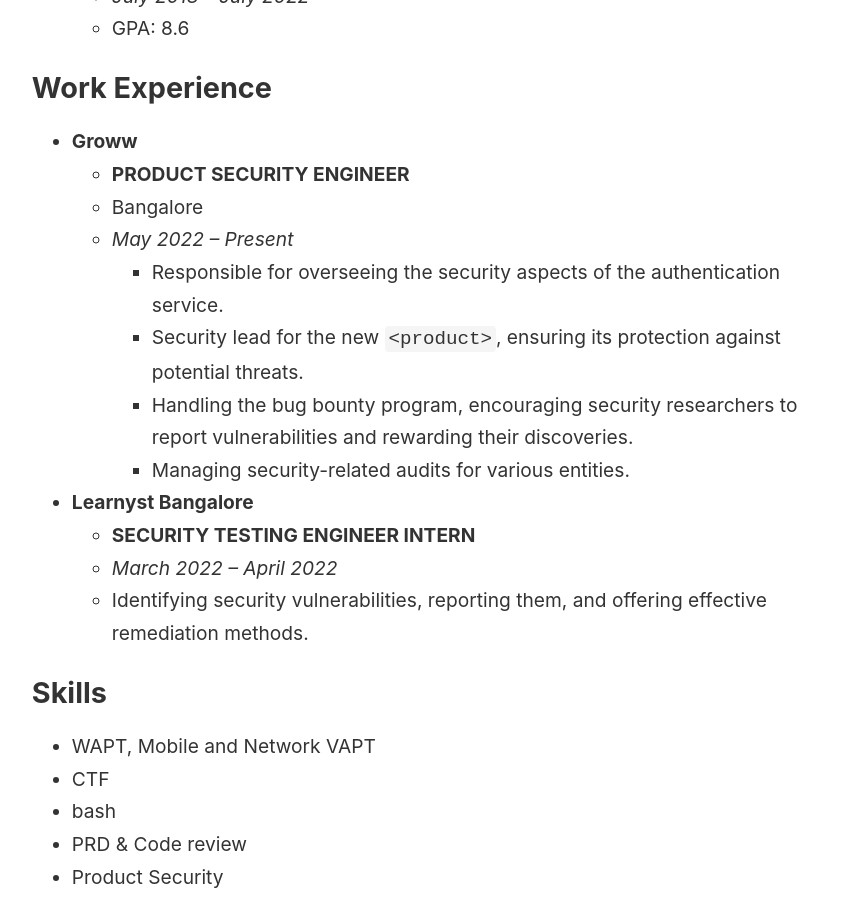
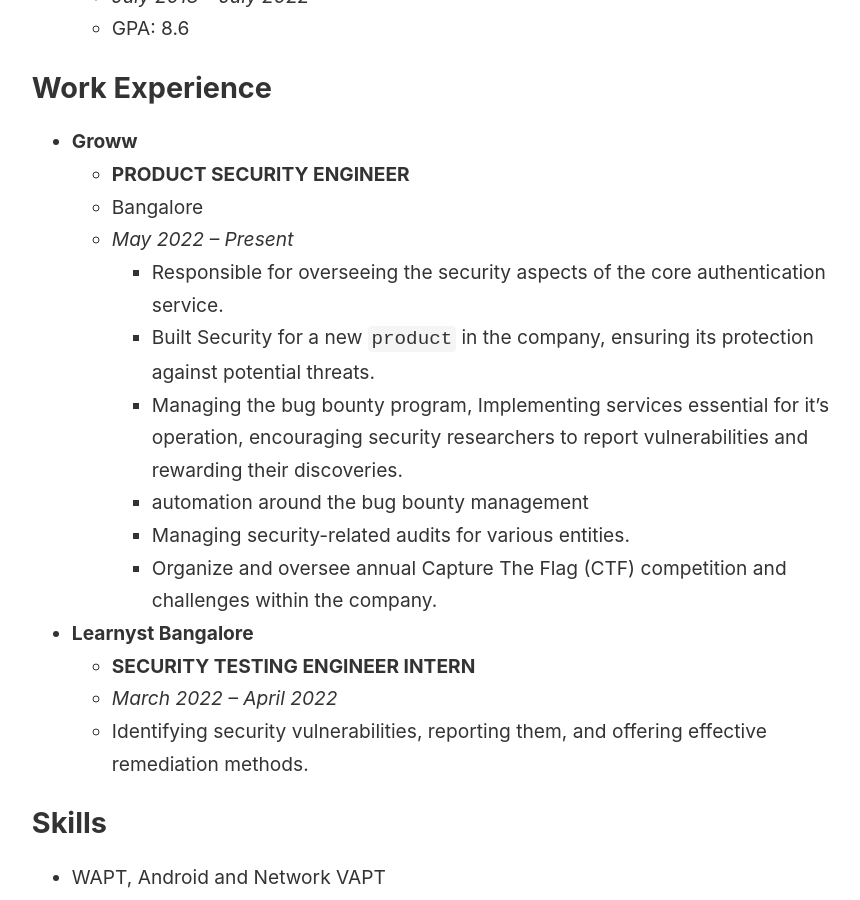
Before and after one commit to 0xPb1/test1, a Jekyll site: the page built from _notes/resume.md, in a window 1280 px wide and 900 px high, scrolled down 583 px. Shown: the whole window, without its empty margins (45-905 px from the left). Built offline with Jekyll 4.4.1, drawn with Linux system fonts in a browser that asks for light colours; some of the changed text lies outside the part shown.

Commit message:
modify the resume

```diff
--- a/_notes/resume.md
+++ b/_notes/resume.md
@@ -13,10 +13,12 @@
   - **PRODUCT SECURITY ENGINEER**
   - Bangalore
   - *May 2022 – Present*
-    - Responsible for overseeing the security aspects of the authentication service.
-    - Security lead for the new `<product>`, ensuring its protection against potential threats.
-    - Handling the bug bounty program, encouraging security researchers to report vulnerabilities and rewarding their discoveries.
+    - Responsible for overseeing the security aspects of the core authentication service.
+    - Built Security for a new `product` in the company, ensuring its protection against potential threats.
+    - Managing the bug bounty program, Implementing services essential for it's operation, encouraging security researchers to report vulnerabilities and rewarding their discoveries.
+    -  automation around the bug bounty management
     - Managing security-related audits for various entities.
+    - Organize and oversee annual Capture The Flag (CTF) competition and challenges within the company.
 
 - **Learnyst Bangalore**
   - **SECURITY TESTING ENGINEER INTERN**
@@ -24,13 +26,13 @@
   - Identifying security vulnerabilities, reporting them, and offering effective remediation methods.
 
 ## Skills
-- WAPT, Mobile and Network VAPT
+- WAPT, Android and Network VAPT
 - CTF
 - bash
 - PRD & Code review
 - Product Security
 - Automation
-- Docker & Kubernetes
+- Container & Kubernetes Security
 
 ## Projects
 - **Cloud IP Scan**
@@ -38,6 +40,9 @@
 
 - **JIRA Automation for Bug Bounty Management**
   - Created a JIRA framework specifically designed to handle bug bounty-related issues. This framework proves to be beneficial for all entities within the organization, streamlining the bug bounty management process effectively.
+
+- **Groww Flag & Pole CTF 2023**
+  - I spearheaded the development and coordination of Groww's Capture The Flag (CTF) event, titled "Groww's Flag & Pole CTF 2023." This initiative featured a diverse array of challenges, providing participants with engaging and comprehensive experiences across various facets of cybersecurity.
 
 ## Awards
 - **Intigriti**
```
